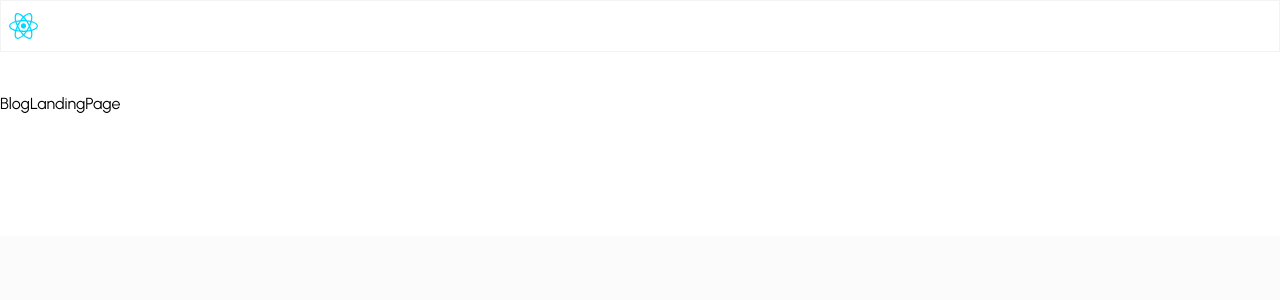
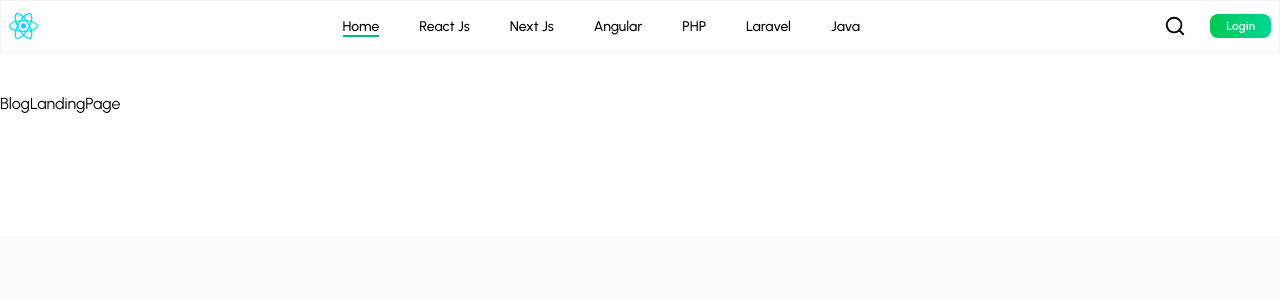
Before and after one commit to mgarciamdev/Blog, a React (Vite) app in the folder frontend/blog-app/: page / in a window 1280 px wide. Shown: the top 300 px of the page. Built offline with nearby package versions, Linux system fonts and the light colour scheme.

Commit message:
Modificación al componente BlogNavbar y correccion al archivo data.js

```diff
--- a/frontend/blog-app/src/components/Layouts/BlogLayout/BlogNavbar.jsx
+++ b/frontend/blog-app/src/components/Layouts/BlogLayout/BlogNavbar.jsx
@@ -1,4 +1,4 @@
-import React, { useState } from 'react'
+import React, { useContext, useState } from 'react'
 import { HiOutlineMenu, HiOutlineX } from 'react-icons/hi';
 import { Link } from 'react-router-dom';
 import { LuSearch } from 'react-icons/lu';
@@ -6,9 +6,9 @@ import { BLOG_NAVBAR_DATA } from '../../../utils/data';
 
 
 import Logo from '../../../assets/react.svg'
+import { FaCircleChevronDown, FaCircleChevronUp } from 'react-icons/fa6';
 
 const BlogNavbar = ({ activeMenu }) => {
-
     const [openSideMenu, setOpenSideMenu] = useState(false);
     const [openSearchBar, setOpenSearchBar] = useState(false);
     const [openProfileMenu, setOpenProfileMenu] = useState(false) /* nuevo Const */
@@ -38,12 +38,78 @@ const BlogNavbar = ({ activeMenu }) => {
                     </div>
 
                     <nav className="hidden md:flex items-center gap-10">
+                        {BLOG_NAVBAR_DATA.map((item, index) => {
+                            if (item?.onlySideMenu) return;
 
+                            return (
+                                <Link key={item.id} to={item.path}>
+                                    <li className="text-[14px] text-black font-medium list-none relative group cursor-pointer">
+                                        {item.label}
+                                        <span
+                                            className={`absolute inset-x-0 bottom-0 h-[2px] bg-emerald-500 transition-all duration-300 origin-left ${index == 0 ? "scale-x-100" : "scale-x-0"}
+                                            group-hover:scale-x-100`}
+                                        ></span>
+                                    </li>
+                                </Link>
+                            );
+                        })}
                     </nav>
+
+                    <div className="flex items-center gap-6 relative">
+                        <button
+                            className="hover:text-emerald-500 cursor-pointer"
+                            onClick={() => setOpenSearchBar(true)}
+                        >
+                            <LuSearch className="text-[22px]" />
+                        </button>
+
+                        {true ? (
+                            <button
+                                className="flex items-center justify-center gap-3 bg-linear-to-r from-green-500 to-emerald-400 text-xs md:text-xs font-semibold text-white
+                                px-4 md:px-4 py-1 rounded-lg hover:bg-black hover:text-white transition-colors cursor-pointer hover:shadow-2xl hover:shadow-emerald-200"
+                            >
+                                Login
+                            </button>
+                        ) : (
+                            <div className="hidden md:flex items-center gap-2 cursor-pointer relative">
+                                {/* <ProfileInfoCard /> */}
+                                <span
+                                    onClick={() => setOpenProfileMenu(!openProfileMenu)}
+                                >
+                                    {openProfileMenu ? (
+                                        <FaCircleChevronUp size={18} />
+                                    ) : (
+                                        <FaCircleChevronDown size={18} />
+                                    )}
+                                </span>
+
+                                {openProfileMenu && (
+                                    <div className="absolute top-13.5 right-0 bg-white shadow-md rounded-md py-1 w-40 z-50">
+                                        <button
+                                            className="w-full text-left px-10 py-2 hover:bg-gray-100 hover:text-emerald-400 rounded"
+                                        >
+                                            Dashboard
+                                        </button>
+                                        <button
+                                            className="w-full text-left px-10 py-2 hover:bg-gray-100 hover:text-red-400 rounded"
+                                        >
+                                            Logout
+                                        </button>
+                                    </div>
+                                )}
+                            </div>
+                        )}
+                    </div>
+
+                    {openSideMenu && (
+                        <div className="fixed top-[61px] -ml-4 bg-white">
+
+                        </div>
+                    )}
                 </div>
             </div>
         </>
-    )
-}
+    );
+};
 
-export default BlogNavbar
+export default BlogNavbar;
--- a/frontend/blog-app/src/utils/data.js
+++ b/frontend/blog-app/src/utils/data.js
@@ -168,7 +168,7 @@ export const BLOG_NAVBAR_DATA = [
         id: "03",
         label: "Next Js",
         icon: LuTag,
-        path: "/"
+        path: "/tag/Next"
     },
     {
         id: "04",
```
